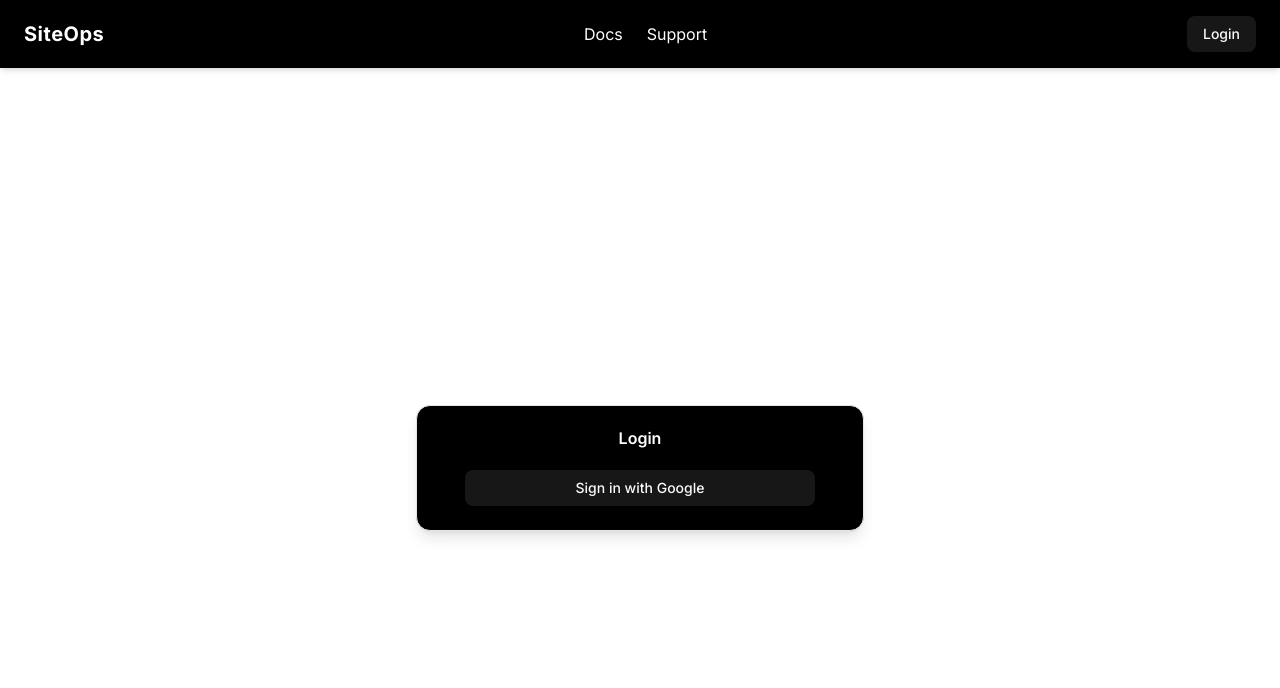
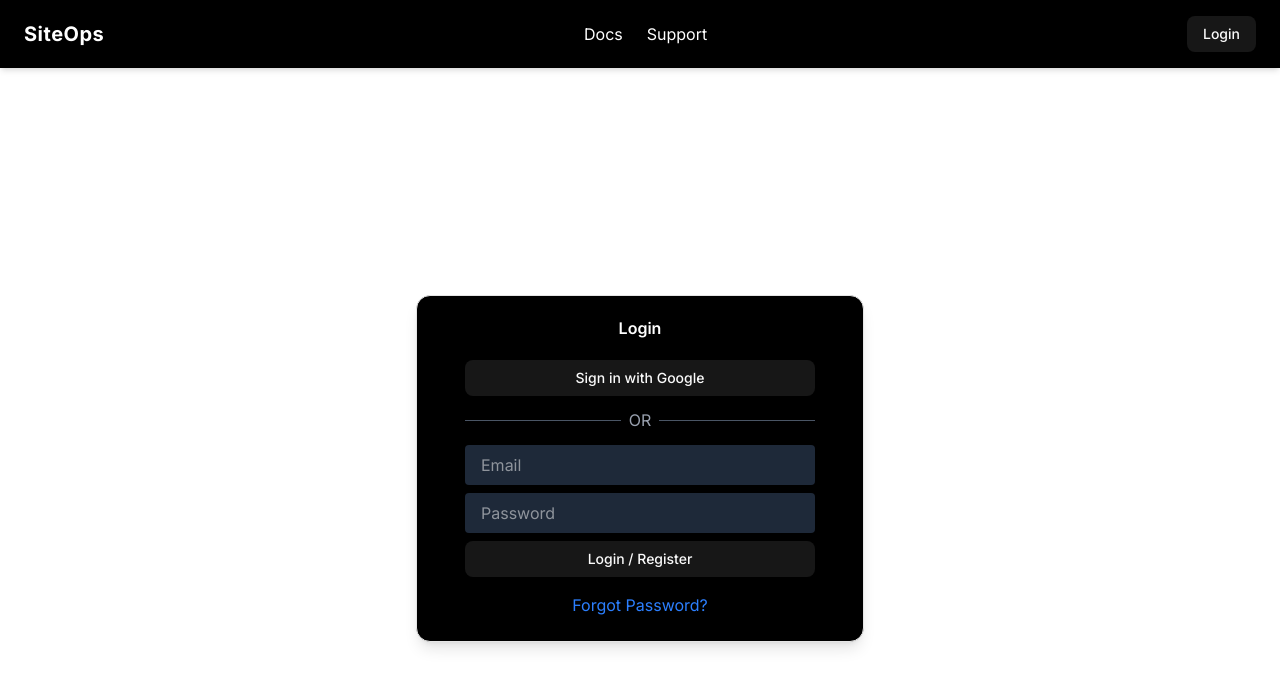
Before and after one commit to friedavocadoes/SiteOps, a Next.js app: page /login in a window 1280 px wide. Shown: the top 688 px of the page. Built offline with nearby package versions, Linux system fonts and the light colour scheme; no server answers.

Commit message:
login methods

```diff
--- /dev/null
+++ b/src/app/login/forgot-password/page.tsx
@@ -0,0 +1,64 @@
+"use client";
+
+import { useState } from "react";
+import { useAuth } from "@/context/AuthContext";
+import { Button } from "@/components/ui/button";
+import { Card, CardContent, CardHeader, CardTitle } from "@/components/ui/card";
+import { Loader2 } from "lucide-react";
+import Navbar from "@/components/Navbar";
+
+export default function ForgotPasswordPage() {
+  const { sendPasswordResetEmail } = useAuth();
+  const [loading, setLoading] = useState(false);
+  const [error, setError] = useState<string | null>(null);
+  const [resetEmail, setResetEmail] = useState("");
+
+  const handlePasswordReset = async () => {
+    try {
+      setLoading(true);
+      setError(null);
+      await sendPasswordResetEmail(resetEmail);
+      alert("Password reset email sent. Please check your inbox.");
+    } catch (error) {
+      setError("Failed to send password reset email. Please try again.");
+    } finally {
+      setLoading(false);
+    }
+  };
+
+  return (
+    <>
+      <Navbar />
+      <div className="flex items-center justify-center min-h-screen">
+        <Card className="w-full max-w-md p-6 text-center bg-black shadow-lg">
+          <CardHeader>
+            <CardTitle className="text-white">Forgot Password</CardTitle>
+          </CardHeader>
+          <CardContent className="space-y-4">
+            <div className="space-y-2">
+              <input
+                type="email"
+                placeholder="Enter your email to reset password"
+                className="w-full px-4 py-2 bg-gray-800 text-white rounded"
+                value={resetEmail}
+                onChange={(e) => setResetEmail(e.target.value)}
+              />
+              <Button
+                onClick={handlePasswordReset}
+                disabled={loading}
+                className="w-full"
+              >
+                {loading ? (
+                  <Loader2 className="mr-2 h-4 w-4 animate-spin" />
+                ) : (
+                  "Reset Password"
+                )}
+              </Button>
+            </div>
+            {error && <p className="text-red-500 text-sm mt-2">{error}</p>}
+          </CardContent>
+        </Card>
+      </div>
+    </>
+  );
+}
--- a/src/app/login/page.tsx
+++ b/src/app/login/page.tsx
@@ -5,64 +5,59 @@ import { useRouter } from "next/navigation";
 import { Button } from "@/components/ui/button";
 import { Card, CardContent, CardHeader, CardTitle } from "@/components/ui/card";
 import { Loader2 } from "lucide-react";
-import { useEffect, useState } from "react";
+import { useState } from "react";
 import Navbar from "@/components/Navbar";
-import { db } from "../firebase/config";
-import { doc, getDoc, setDoc } from "firebase/firestore";
-// import { UserCredential } from "firebase/auth";
-
-type UserData = {
-  email: string | null;
-  name: string | null;
-  sites: {
-    [siteId: string]: {
-      role: "owner" | "member";
-      permissions?: {
-        addLogs: boolean;
-        editInventory: boolean;
-        deleteLogs: boolean;
-      };
-    };
-  };
-  createdAt: string;
-};
+import Link from "next/link";
+import { FirebaseError } from "firebase/app";
 
 export default function LoginPage() {
-  const { user, login } = useAuth();
+  const {
+    user,
+    loginWithGoogle,
+    loginWithGitHub,
+    loginWithEmail,
+    registerWithEmail,
+    sendEmailVerification,
+  } = useAuth();
   const router = useRouter();
   const [loading, setLoading] = useState(false);
   const [error, setError] = useState<string | null>(null);
+  const [email, setEmail] = useState("");
+  const [password, setPassword] = useState("");
 
-  useEffect(() => {
-    if (user) router.push("/");
-  }, [user, router]);
+  if (user) {
+    router.push("/");
+    return null;
+  }
 
-  const handleLogin = async () => {
+  const handleLoginOrRegister = async () => {
     try {
       setLoading(true);
       setError(null);
-      const userCredential = await login(); // Remove the type assertion, it's handled by AuthContext
 
-      if (userCredential.user?.email) {
-        const userRef = doc(db, "users", userCredential.user.email);
-        const userDoc = await getDoc(userRef);
+      await loginWithEmail(email, password);
+      router.push("/");
+    } catch (error) {
+      const firebaseError = error as FirebaseError;
 
-        if (!userDoc.exists()) {
-          const userData: UserData = {
-            email: userCredential.user.email,
-            name: userCredential.user.displayName,
-            sites: {},
-            createdAt: new Date().toISOString(),
-          };
-
-          await setDoc(userRef, userData);
+      if (firebaseError.code.includes("auth/invalid-credential")) {
+        const confirmRegister = confirm(
+          "User not found. Do you want to create an account?"
+        );
+        if (confirmRegister) {
+          try {
+            await registerWithEmail(email, password);
+            // await sendEmailVerification();
+            // alert(
+            //   "A verification email has been sent. Please verify before logging in."
+            // );
+          } catch (regError) {
+            setError("Failed to register. Please try again.");
+          }
         }
       } else {
-        throw new Error("Failed to get user email");
+        setError("Login failed. Please check your credentials.");
       }
-    } catch (error) {
-      console.error("Login error:", error);
-      setError(error instanceof Error ? error.message : "Failed to login");
     } finally {
       setLoading(false);
     }
@@ -78,7 +73,7 @@ export default function LoginPage() {
           </CardHeader>
           <CardContent className="space-y-4">
             <Button
-              onClick={handleLogin}
+              onClick={() => loginWithGoogle()}
               disabled={loading}
               className="w-full cursor-pointer"
             >
@@ -88,7 +83,61 @@ export default function LoginPage() {
                 "Sign in with Google"
               )}
             </Button>
+            {/* <Button
+              onClick={() => loginWithGitHub()}
+              disabled={loading}
+              className="w-full"
+            >
+              {loading ? (
+                <Loader2 className="mr-2 h-4 w-4 animate-spin" />
+              ) : (
+                "Sign in with GitHub"
+              )}
+            </Button> */}
+
+            <div className="relative flex items-center justify-center py-2">
+              <div className="w-full border-b border-gray-600"></div>
+              <span className="absolute px-2 bg-black text-gray-400">OR</span>
+            </div>
+
+            <div className="space-y-2">
+              <input
+                type="email"
+                placeholder="Email"
+                className="w-full px-4 py-2 bg-gray-800 text-white rounded"
+                value={email}
+                onChange={(e) => setEmail(e.target.value)}
+              />
+              <input
+                type="password"
+                placeholder="Password"
+                className="w-full px-4 py-2 bg-gray-800 text-white rounded"
+                value={password}
+                onChange={(e) => setPassword(e.target.value)}
+              />
+              <Button
+                onClick={handleLoginOrRegister}
+                disabled={loading}
+                className="w-full cursor-pointer"
+              >
+                {loading ? (
+                  <Loader2 className="mr-2 h-4 w-4 animate-spin" />
+                ) : (
+                  "Login / Register"
+                )}
+              </Button>
+            </div>
+
             {error && <p className="text-red-500 text-sm mt-2">{error}</p>}
+
+            <div className="space-y-2">
+              <Link
+                href="/login/forgot-password"
+                className="text-blue-500 hover:underline"
+              >
+                Forgot Password?
+              </Link>
+            </div>
           </CardContent>
         </Card>
       </div>
--- a/src/context/AuthContext.tsx
+++ b/src/context/AuthContext.tsx
@@ -6,13 +6,26 @@ import {
   signOut,
   onAuthStateChanged,
   GoogleAuthProvider,
+  GithubAuthProvider,
+  signInWithEmailAndPassword,
+  createUserWithEmailAndPassword,
   UserCredential,
+  sendPasswordResetEmail as firebaseSendPasswordResetEmail,
+  sendEmailVerification as firebaseSendEmailVerification, // Import sendEmailVerification
 } from "firebase/auth";
 import { auth } from "../app/firebase/config";
 
 interface AuthContextType {
   user: User | null;
-  login: () => Promise<UserCredential>;
+  loginWithGoogle: () => Promise<UserCredential>;
+  loginWithGitHub: () => Promise<UserCredential>;
+  loginWithEmail: (email: string, password: string) => Promise<UserCredential>;
+  registerWithEmail: (
+    email: string,
+    password: string
+  ) => Promise<UserCredential>;
+  sendPasswordResetEmail: (email: string) => Promise<void>;
+  sendEmailVerification: () => Promise<void>; // Add sendEmailVerification
   logout: () => Promise<void>;
 }
 
@@ -29,15 +42,45 @@ export const AuthProvider = ({ children }: { children: React.ReactNode }) => {
     return () => unsubscribe();
   }, []);
 
-  const login = async (): Promise<UserCredential> => {
-    try {
-      const provider = new GoogleAuthProvider();
-      const result = await signInWithPopup(auth, provider);
-      return result; // Return the UserCredential
-    } catch (error) {
-      console.error("Login error:", error);
-      throw error;
+  // Google Login
+  const loginWithGoogle = async (): Promise<UserCredential> => {
+    const provider = new GoogleAuthProvider();
+    return signInWithPopup(auth, provider);
+  };
+
+  // GitHub Login
+  const loginWithGitHub = async (): Promise<UserCredential> => {
+    const provider = new GithubAuthProvider();
+    return signInWithPopup(auth, provider);
+  };
+
+  // Email/Password Login
+  const loginWithEmail = async (
+    email: string,
+    password: string
+  ): Promise<UserCredential> => {
+    return signInWithEmailAndPassword(auth, email, password);
+  };
+
+  // Email/Password Registration
+  const registerWithEmail = async (
+    email: string,
+    password: string
+  ): Promise<UserCredential> => {
+    return createUserWithEmailAndPassword(auth, email, password);
+  };
+
+  // Send Password Reset Email
+  const sendPasswordResetEmail = async (email: string): Promise<void> => {
+    return firebaseSendPasswordResetEmail(auth, email);
+  };
+
+  // Send Email Verification
+  const sendEmailVerification = async (): Promise<void> => {
+    if (auth.currentUser) {
+      return firebaseSendEmailVerification(auth.currentUser);
     }
+    throw new Error("No user is currently signed in.");
   };
 
   const logout = async () => {
@@ -45,7 +88,18 @@ export const AuthProvider = ({ children }: { children: React.ReactNode }) => {
   };
 
   return (
-    <AuthContext.Provider value={{ user, login, logout }}>
+    <AuthContext.Provider
+      value={{
+        user,
+        loginWithGoogle,
+        loginWithGitHub,
+        loginWithEmail,
+        registerWithEmail,
+        sendPasswordResetEmail,
+        sendEmailVerification,
+        logout,
+      }}
+    >
       {children}
     </AuthContext.Provider>
   );
```
